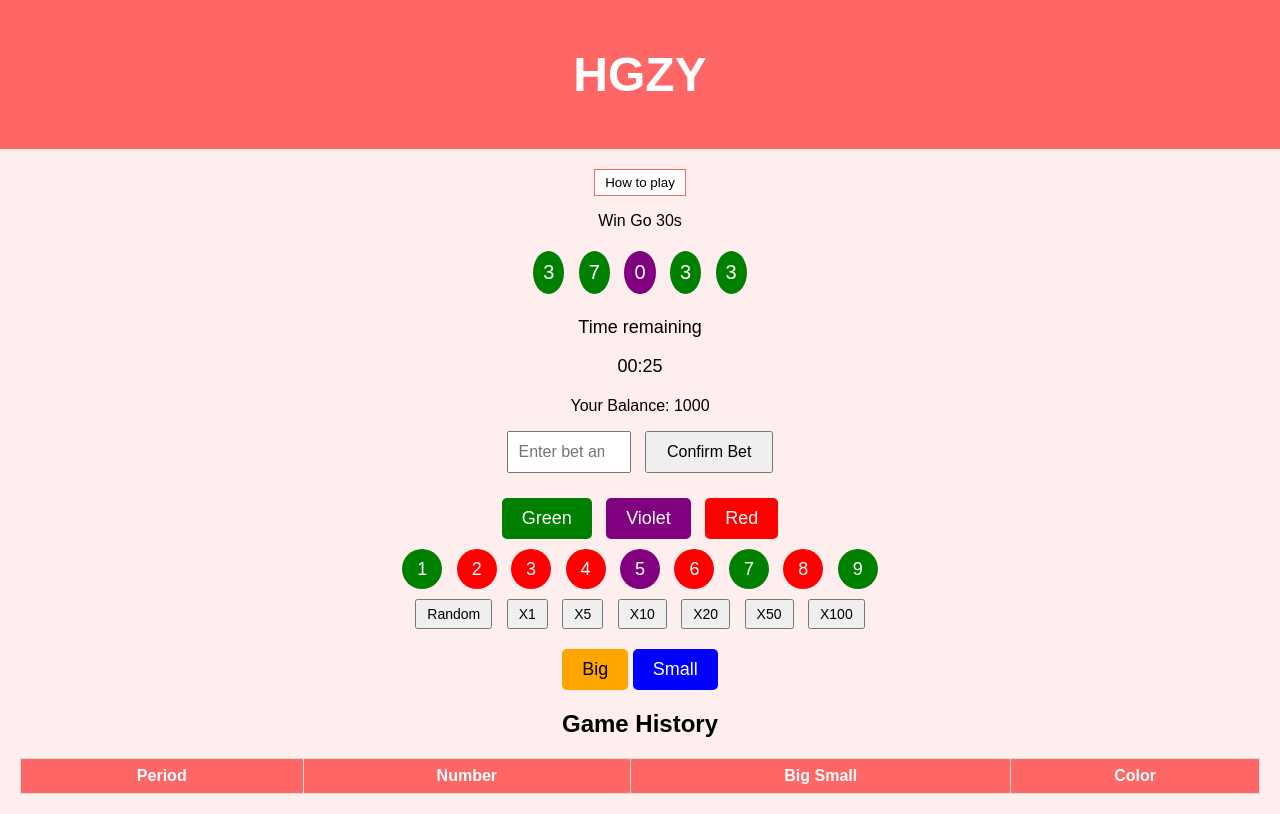
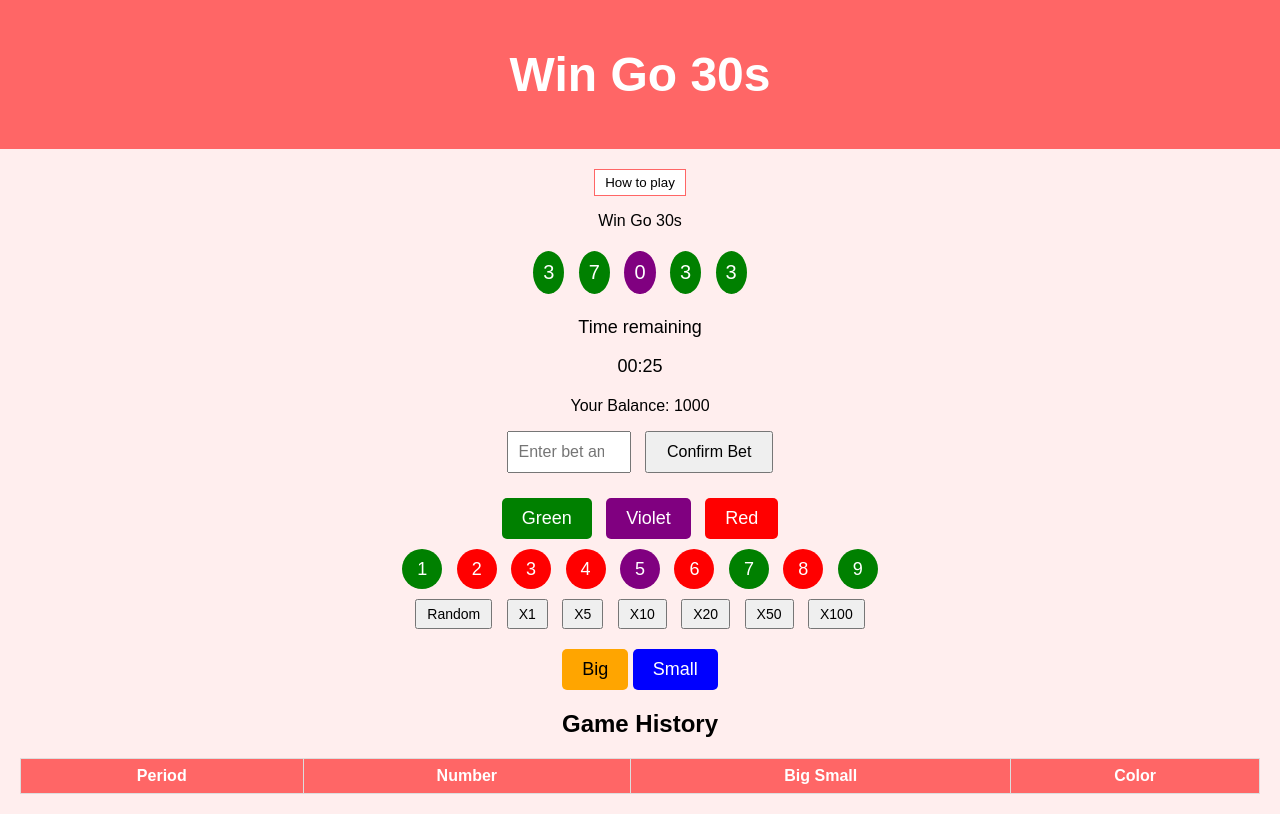
Before and after one commit to xmostafizur/Wingo, a plain HTML site: page index.html in a window 1280 px wide. Drawn offline with Linux system fonts and the light colour scheme.

Commit message:
Update index.html

```diff
--- a/index.html
+++ b/index.html
@@ -3,7 +3,7 @@
 <head>
     <meta charset="UTF-8">
     <meta name="viewport" content="width=device-width, initial-scale=1.0">
-    <title>HGZY Interface</title>
+    <title>TRXWIN</title>
     <style>
         body {
             font-family: Arial, sans-serif;
@@ -182,7 +182,7 @@
 </head>
 <body>
     <div class="header">
-        <h1>HGZY</h1>
+        <h1>Win Go 30s</h1>
     </div>
 
     <div class="container">
```
